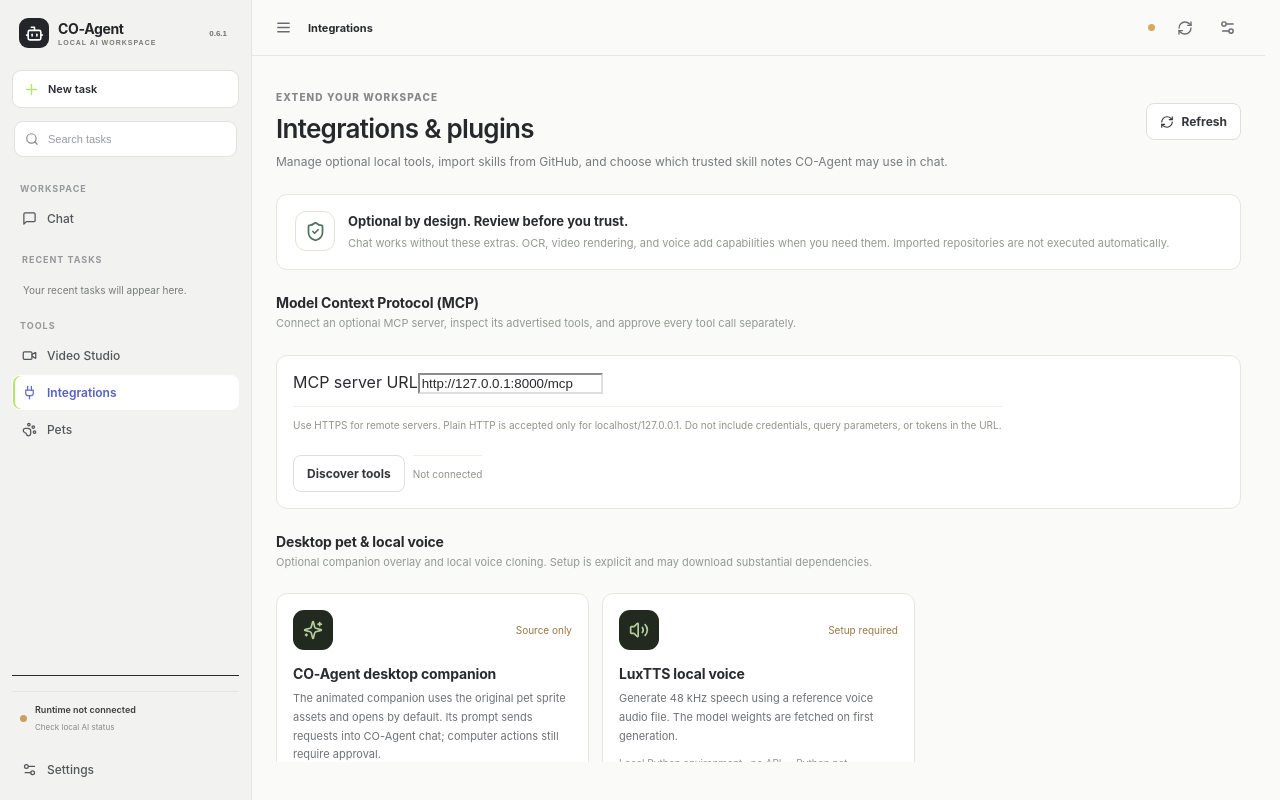
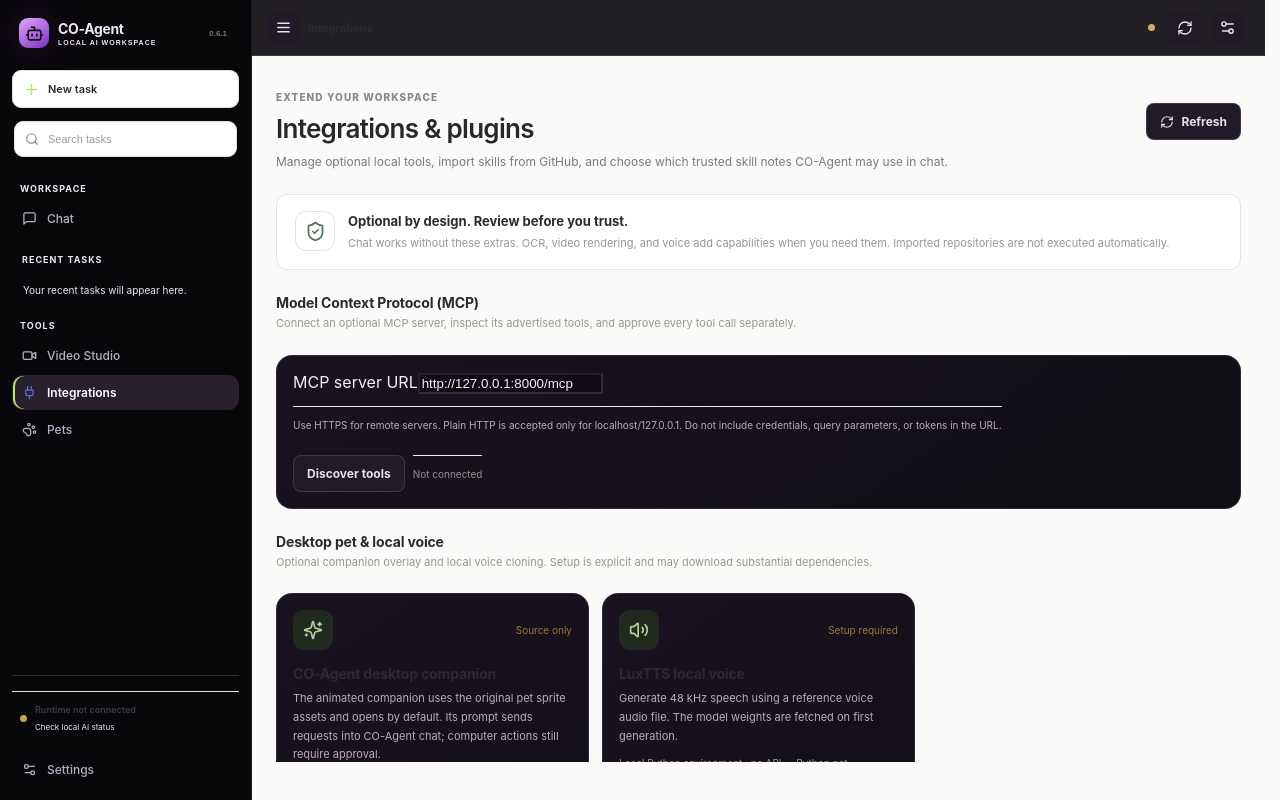
Before and after one commit to mickel112233/CO-Agent-v0.6.1-enhanced-source, a React (Vite) app: page / in a window 1280 px wide. Both pictures are taken after a click on the button "Integrations". Built offline with nearby package versions, Linux system fonts and the light colour scheme.

Commit message:
Polish home, Video Studio, and Pets with premium dark UI
Apply the screenshot-inspired dark creative workspace styling across the home page, Video Studio, and Pets. Note: automated build and tests were not run for this CSS-only update.

```diff
--- a/src/styles.css
+++ b/src/styles.css
@@ -1000,3 +1000,45 @@
 /* Light theme for remaining setup/settings/tool form controls */
 .settings-view .settings-card input:not([type="range"]),.settings-view .settings-card select,.settings-view .settings-card textarea,.integrations-view input:not([type="range"]),.integrations-view select,.integrations-view textarea,.agents-view input:not([type="range"]),.agents-view select,.agents-view textarea,.computer-use-view input:not([type="range"]),.computer-use-view select,.computer-use-view textarea,.setup-view input:not([type="range"]),.setup-view select,.setup-view textarea{border-color:#dedfdd!important;background:#fff!important;color:#292b2f!important;box-shadow:none!important}
 .settings-view .settings-card input::placeholder,.settings-view .settings-card textarea::placeholder,.integrations-view input::placeholder,.integrations-view textarea::placeholder,.agents-view input::placeholder,.agents-view textarea::placeholder,.computer-use-view input::placeholder,.computer-use-view textarea::placeholder,.setup-view input::placeholder,.setup-view textarea::placeholder{color:#9a9ca0!important}
+
+
+/* Premium dark creative workspace inspired by the supplied references */
+:root{color-scheme:dark;--app-bg:#0a080d;--panel:#141019;--panel-2:#1b1420;--line:rgba(224,194,255,.12);--muted:#a9a0b0;--ink:#f6f0fa;--violet:#bd63f5;--violet-2:#7628ad}
+body{background:#0a080d!important;color:#f6f0fa!important}
+.shell,.main-content,.workspace,.app-main{background:#0a080d!important;color:#f6f0fa!important}
+.sidebar{background:#08070a!important;border-right:1px solid rgba(255,255,255,.08)!important;color:#f5eff9!important}
+.brand-wordmark,.nav-item,.nav-label,.sidebar small{color:#eee5f4}
+.brand-mark,.welcome-icon{background:linear-gradient(145deg,#e3a5ff,#7a32bb)!important;color:#160b1c!important;box-shadow:0 0 34px rgba(178,77,238,.22)}
+.sidebar .nav-item{border-radius:11px!important;color:#b9afc1!important;transition:background .18s,color .18s}
+.sidebar .nav-item:hover,.sidebar .nav-item.active{background:#28212d!important;color:#fff!important}
+.topbar,.toolbar,.workspace-header{background:rgba(12,9,15,.9)!important;border-color:var(--line)!important;color:#f6f0fa!important}
+.welcome{min-height:100%;display:flex;flex-direction:column;justify-content:center;align-items:center;text-align:center;padding:52px 28px!important;background:radial-gradient(ellipse at 52% 30%,rgba(113,40,135,.27),transparent 47%),radial-gradient(ellipse at 80% 10%,rgba(87,42,111,.16),transparent 40%)!important}
+.welcome .welcome-icon{width:76px;height:76px;border-radius:50%;display:grid;place-items:center;margin-bottom:22px;background:radial-gradient(circle at 35% 25%,#f0c1ff,#9b4bd3 42%,#30205c 75%)!important;color:#fff!important;box-shadow:0 0 55px rgba(179,83,233,.35),inset 0 0 16px rgba(255,255,255,.24)}
+.welcome .eyebrow{letter-spacing:.16em;color:#cda5e7!important}
+.welcome h1{font-size:clamp(30px,3vw,46px)!important;letter-spacing:-.045em!important;font-weight:550!important;color:#fff!important}
+.welcome .subhead{max-width:560px;color:#b8adbf!important}
+.starter-grid{width:min(900px,100%);grid-template-columns:repeat(3,minmax(0,1fr))!important;gap:14px!important;margin-top:30px!important}
+.starter{min-height:118px!important;position:relative;border:1px solid rgba(220,185,244,.14)!important;border-radius:18px!important;background:linear-gradient(145deg,rgba(35,25,42,.92),rgba(14,11,17,.96))!important;color:#eee5f5!important;padding:20px!important;box-shadow:0 12px 32px rgba(0,0,0,.18)!important;text-align:left!important}
+.starter:hover{border-color:rgba(204,119,255,.48)!important;transform:translateY(-2px);background:linear-gradient(145deg,#2a1c34,#151019)!important}
+.starter strong{font-size:15px!important;color:#fff!important}.starter span{color:#b9adbf!important;line-height:1.5}
+.composer,.chat-composer,.composer-shell{background:#1a141e!important;border:1px solid rgba(207,134,255,.32)!important;border-radius:20px!important;box-shadow:0 12px 40px rgba(0,0,0,.24)!important}
+.composer textarea,.composer input,.composer textarea::placeholder{color:#f6f0fa!important}.composer textarea::placeholder{color:#9c91a5!important}
+button.primary-button,.primary-button,.composer-send{background:linear-gradient(135deg,#bd62ed,#7624ad)!important;color:#fff!important;border:0!important;box-shadow:0 4px 18px rgba(149,51,198,.24)!important}
+button.secondary-button,.secondary-button,.icon-button{background:#211a27!important;border-color:rgba(225,197,241,.16)!important;color:#e9dff0!important}
+button:focus-visible,input:focus-visible,textarea:focus-visible,select:focus-visible{outline:2px solid #c779f3!important;outline-offset:2px!important}
+.messages,.message-content,.settings-view,.settings-card,.integrations-view,.agents-view,.computer-use-view{color:#f3edf7!important}
+.settings-card,.integration-card,.agent-card,.pet-card,.pet-status-card{background:linear-gradient(145deg,#19131f,#100d14)!important;border:1px solid var(--line)!important;border-radius:16px!important;color:#f4edf8!important}
+.settings-card p,.integration-card p,.agent-card p,.pet-card p{color:#b9adbf!important}
+input,select,textarea,.settings-view .settings-card input:not([type=range]),.settings-view .settings-card select,.settings-view .settings-card textarea,.integrations-view input:not([type=range]),.integrations-view select,.integrations-view textarea,.agents-view input:not([type=range]),.agents-view select,.agents-view textarea{background:#100c14!important;color:#f5eef9!important;border-color:rgba(225,197,241,.17)!important}
+input::placeholder,textarea::placeholder{color:#92869c!important}
+.timeline-editor-view{background:#0b090e!important;color:#f5eff9!important}
+.timeline-editor-view .timeline-project-name,.timeline-editor-view .timeline-edit-assistant,.timeline-editor-view .timeline-panel,.timeline-editor-view .timeline-track,.timeline-editor-view .timeline-toolbar{background:#151019!important;border-color:rgba(225,197,241,.12)!important;color:#f4edf8!important}
+.timeline-editor-view .timeline-edit-assistant .edit-prompt,.timeline-editor-view input:not([type=range]),.timeline-editor-view select,.timeline-editor-view textarea{background:#100c14!important;color:#f5eef9!important;border-color:rgba(225,197,241,.18)!important}
+.timeline-editor-view .timeline-track-label,.timeline-editor-view .timeline-time-ruler,.timeline-editor-view .timeline-status{background:#100c14!important;color:#bfb2ca!important;border-color:rgba(225,197,241,.1)!important}
+.timeline-editor-view .timeline-clip{background:linear-gradient(135deg,#68418b,#38264f)!important;border-color:#9b69bf!important;color:#fff!important}
+.timeline-editor-view .timeline-playhead{background:#c778f2!important}
+.pets-view,.pet-view{color:#f5eef9!important}
+.pets-view .pet-hero,.pet-view .pet-hero{background:radial-gradient(ellipse at 75% 20%,rgba(152,64,190,.22),transparent 45%),linear-gradient(145deg,#211629,#100c14)!important;border:1px solid rgba(221,181,245,.16)!important;border-radius:20px!important}
+.pets-view .pet-preview,.pet-view .pet-preview{background:#0c0910!important;border:1px solid rgba(221,181,245,.15)!important;border-radius:18px!important}
+.pets-view .pet-status,.pet-view .pet-status{border-radius:999px!important;background:#211b28!important;color:#d9c7e4!important}
+@media(max-width:900px){.starter-grid{grid-template-columns:1fr!important}.welcome{padding:32px 18px!important}.welcome h1{font-size:30px!important}}
```
